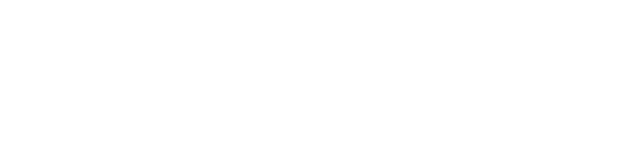
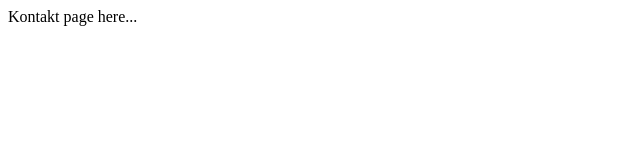
Before and after one commit to ulmez/test, a plain HTML site: page pages/kontakt.html in a window 1280 px wide. Shown: the whole page, without its empty margins (0-640 px from the left). Drawn offline with Linux system fonts and the light colour scheme.

Commit message:
Edited kontakt.html

```diff
--- a/pages/kontakt.html
+++ b/pages/kontakt.html
@@ -7,6 +7,8 @@
     <title>Document</title>
 </head>
 <body>
-
+    <section>
+        Kontakt page here...
+    </section>
 </body>
 </html>
```
